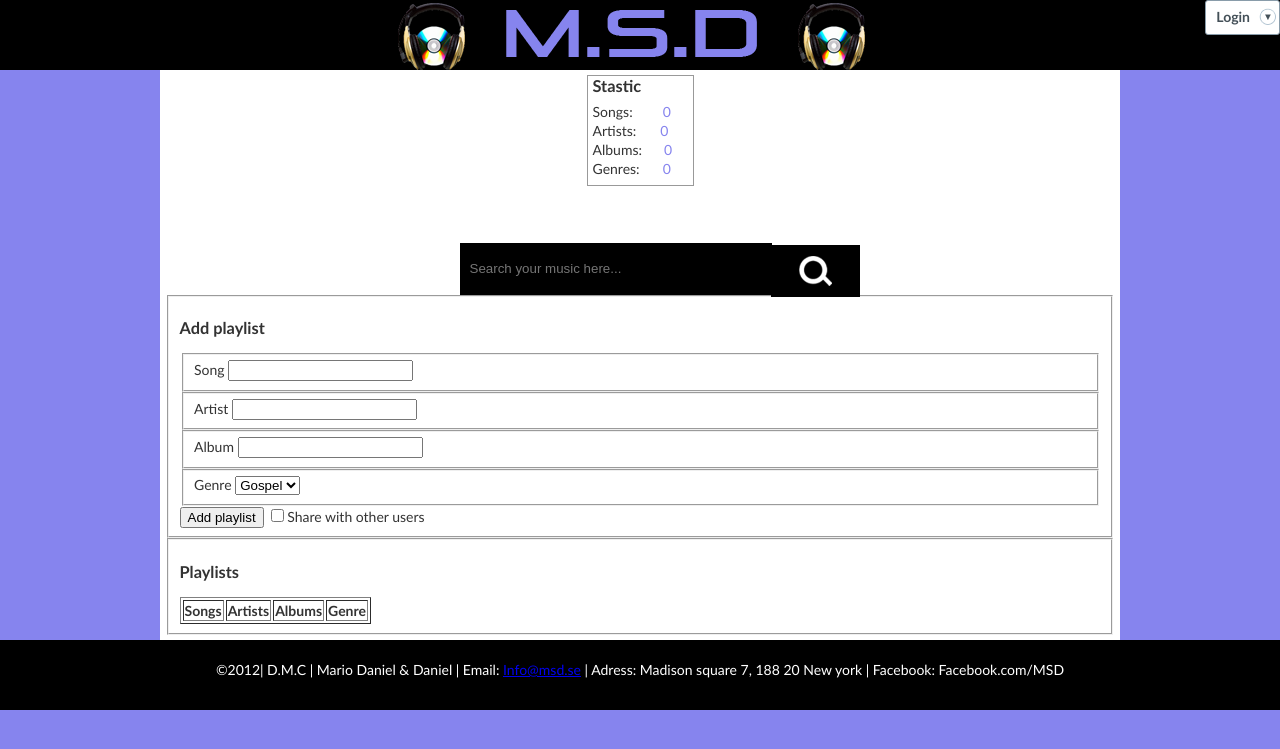
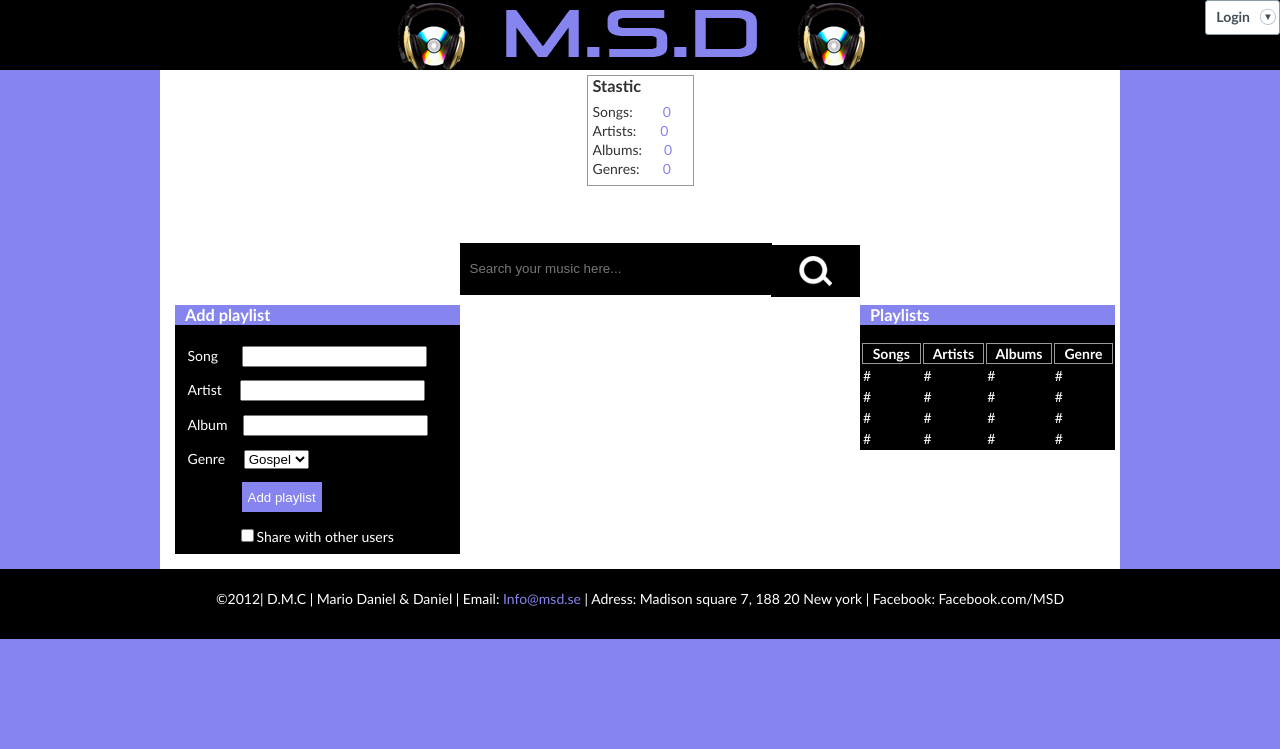
Before and after one commit to onekweb/MSD_Project, a PHP site: page / in a window 1280 px wide. Shown: the top 749 px of the page. Run offline with PHP 8.4, Linux system fonts and the light colour scheme; lists and menus that the app fills with data are empty; some libraries are stand-ins or nearby versions.

Commit message:
new index.php and css.style

```diff
--- a/public/css/style.css
+++ b/public/css/style.css
@@ -12,8 +12,8 @@ body {
 	padding: 			0px;
 	background:			#8684ee;
 }
-a{}
-a.hover{}
+a{color: #8684ee; text-decoration: none;}
+.hover{ color: #333; text-decoration: underline;}
 a img{}
 a img .hover{}
 h1{}
@@ -132,6 +132,98 @@ p{}
     cursor: 		pointer;
 }
 
+/* ADDPLAYLIST*/
+#add-playlist-containder
+{
+	width: 			285px;
+	height:			auto;
+	float:			left;
+	margin:			10px 0px 10px 10px;
+	padding:		0px;
+	display:		block;
+	color:			#fff;
+	background: 	#000;
+	overflow: 		hidden;
+}
+#add-playlist-containder h3
+{
+	width:			300px;
+	height:			20px;
+	background:		#8684ee;
+	padding:		0px 0px 0px 10px;
+	margin-top:		0px;
+}
+.addplay-list-fieldset
+{
+	border: 		none;
+}
+#add-song, #add-artist, #add-album, #add-genre
+{
+
+}
+#add-song
+{
+	margin-left:		20px;
+}
+#add-artist
+{
+	margin-left:		15px;
+}
+#add-album
+{
+	margin-left:		12px;
+}
+#add-genre
+{
+	margin-left:		15px;
+}
+#add-submit
+{
+	width:				auto;
+	height:				30px;
+	color:				#fff;
+	margin-left:		54px;
+	background:			#8684ee;
+	border:				none;
+	cursor: 			pointer;
+}
+#share
+{
+	margin-left:		53px;
+}
+
+/* PLAYLIST*/
+#playlist-containder
+{
+	width: 			255px;
+	height:			auto;
+	float:			right;
+	margin:			10px 0px 10px 10px;
+	padding:		0px;
+	display:		block;
+	color:			#fff;
+	background: 	#000;
+	overflow: 		hidden;
+}
+#playlist-containder h3
+{
+	width:			300px;
+	height:			20px;
+	background:		#8684ee;
+	padding:		0px 0px 0px 10px;
+	margin-top:		0px;
+	margin-right:	10px;
+}
+
+#playlist-table
+{
+
+}
+.playlist
+{
+	border:	1px solid #999;
+	width:			100px;
+}
 /* FOOTER*/
 #footer
 {
--- a/public/index.php
+++ b/public/index.php
@@ -40,8 +40,8 @@
 				<p class="statistic-text">Artists:<span class="stastic-number-artists">0</span></p>
 				<p class="statistic-text">Albums:<span class="stastic-number-albums">0</span></p>
 				<p class="statistic-text">Genres:<span class="stastic-number-genres">0</span></p>
-
 			</div>
+			<!-- #statistic ends here -->
 			<div id="search-field">
 				<form action="./includes/functions.php" method="post">
 					<input type="text" name="search" class="input-search" placeholder="Search your music here...">
@@ -49,52 +49,71 @@
 			</form>
 			</div>
 			<!-- #search-field ends here-->
-			<div id="playlist-container">
-                <div style="clear:both"></div>
-                <div id="playlistnBox">
-                    <form id="playlistForm">
-                        <fieldset id="add-playlist-body">
-
+			<div id="add-playlist-containder">
+                    <form  action="#" method="post">
 						<h3>Add playlist</h3>
-                            <fieldset>
+						<fieldset class="addplay-list-fieldset">
 	                        <label for="song">Song</label>
-                                <input type="text" name="song" id="song" />
+	                        <input type="text" name="song" id="add-song"  />
                         </fieldset>
-                            <fieldset>
+                        <fieldset class="addplay-list-fieldset">
 	                        <label for="artist">Artist</label>
-                                <input type="text" name="artist" id="artist" />
+	                        <input type="text" name="artist" id="add-artist" />
                         </fieldset>
-                            <fieldset>
+                        <fieldset class="addplay-list-fieldset">
 	                        <label for="artist">Album</label>
-                                <input type="text" name="album" id="album" />
+	                        <input type="text" name="album" id="add-album" />
 	                    </fieldset>
-                            <fieldset>
+	                  	<fieldset class="addplay-list-fieldset">
                         <label for="artist">Genre</label>
-                                <select id="genre">
+                        <select id="add-genre">
 						  <option>Gospel</option>
 						  <option>Pop</option>
 						  <option>Rock</option>
 						</select>
 						</fieldset>
-                            <input type="submit" id="submit" name="registre-submit"value="Add playlist" />
+						<fieldset class="addplay-list-fieldset">
+	                    <input type="submit" id="add-submit" name="registre-submit"value="Add playlist" />
+	                   </fieldset>
+	                   <fieldset class="addplay-list-fieldset">
 	                    <label for="checkbox"><input type="checkbox" id="share" />Share with other users</label>
 	                    </fieldset>
                     </form>
                 </div>
-			</div>
 			<!--  #playlist-container ends here-->
-			<div id="addplay-list-body">
-				<fieldset id="play-list-body">
-					<table border="1" id="addplay-table">
+			<div id="playlist-containder">
+					<table id="playlist-table">
 						<tbody>
 							<tr>
 								<h3>Playlists</h3>
-								<th>Songs</th><th>Artists</th><th>Albums</th><th>Genre</th>
+								<th class="playlist">Songs</th><th class="playlist">Artists</th><th class="playlist">Albums</th><th class="playlist">Genre</th>
+							</tr>
+							<tr>
+								<td>#</td>
+								<td>#</td>
+								<td>#</td>
+								<td>#</td>
+							</tr>
+							<tr>
+								<td>#</td>
+								<td>#</td>
+								<td>#</td>
+								<td>#</td>
+							</tr>
+							<tr>
+								<td>#</td>
+								<td>#</td>
+								<td>#</td>
+								<td>#</td>
+							</tr>
+							<tr>
+								<td>#</td>
+								<td>#</td>
+								<td>#</td>
+								<td>#</td>
 							</tr>
 						</tbody>
 					</table>
-				</fieldset>
-
 			</div>
 		</div>
 			<!--  #wrapper ends here -->
--- a/public/js/login.js
+++ b/public/js/login.js
@@ -18,4 +18,16 @@ $(function() {
             box.hide();
         }
     });
+
+		$(".input-search").each( function(){
+		$(this).val( $(this).attr("title") );
+	});
+	$(".input-search").focus( function(){
+		if( $(this).val() == $(this).attr("title") )
+			$(this).val("");
+	});
+	$(".input-search").blur( function(){
+		if( $(this).val() == "" || $(this).val() == $(this).attr("title") )
+			$(this).val( $(this).attr("title") );
+	})
 });
```
Lines whose indentation alone changed are shown as unchanged.
